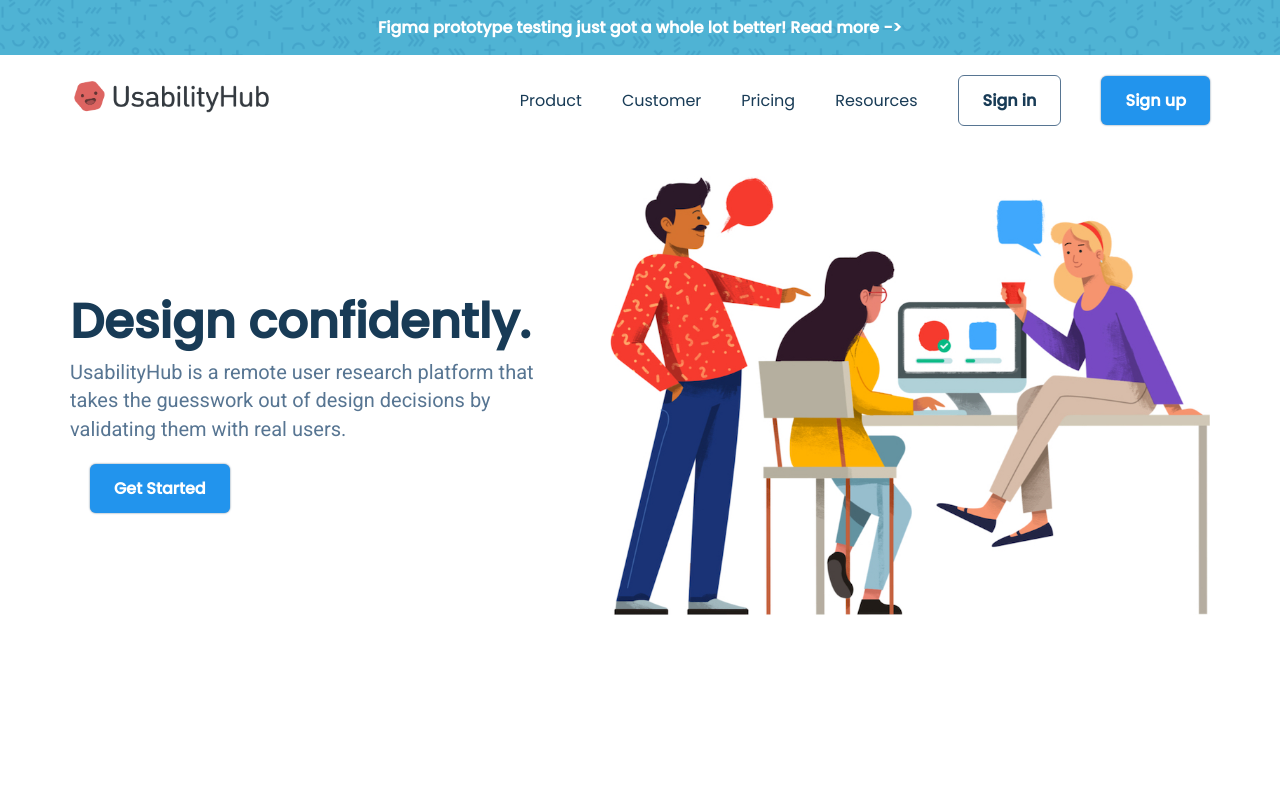
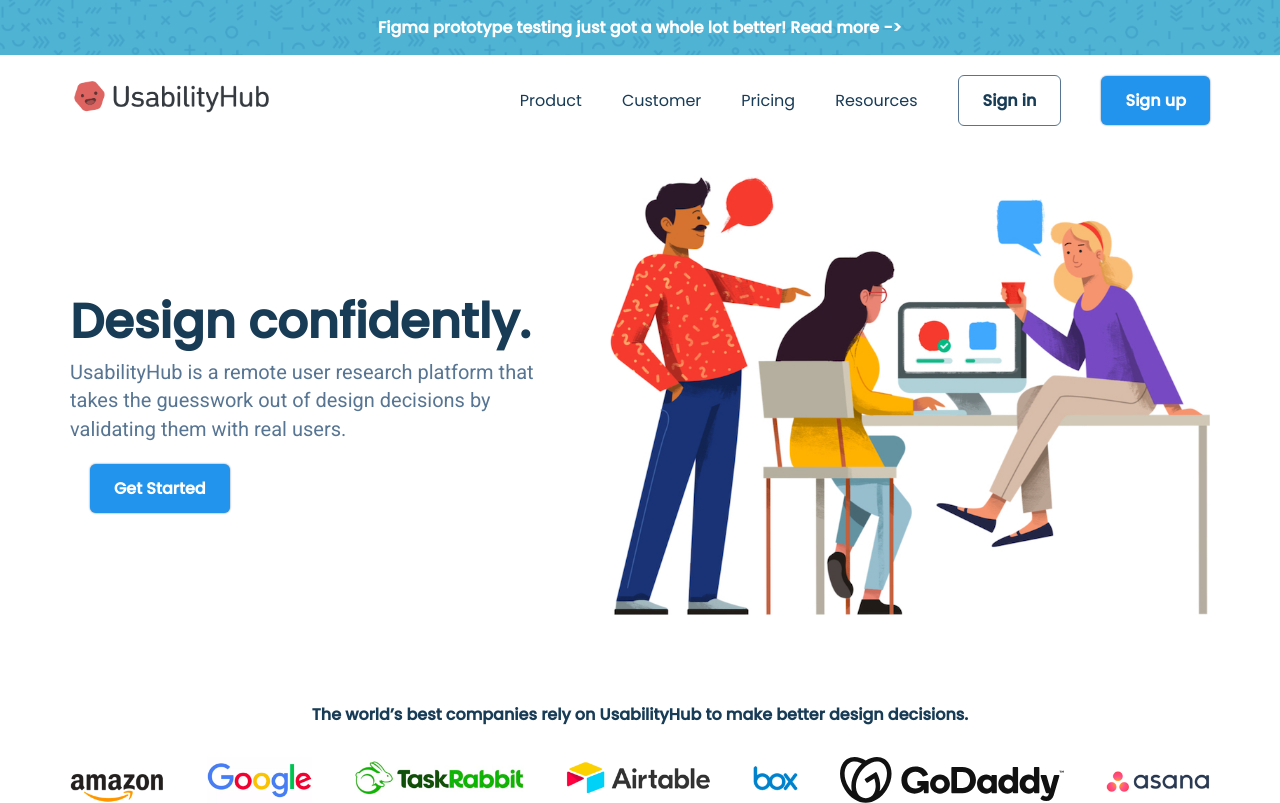
Before and after one commit to sakshi1feb/Web-Dev-Mini-Projects, a plain HTML site: page usabilityHubCloneProject/index.html in a window 1280 px wide. Drawn offline with Linux system fonts and the light colour scheme.

Commit message:
created companies section

```diff
--- a/usabilityHubCloneProject/index.html
+++ b/usabilityHubCloneProject/index.html
@@ -37,6 +37,7 @@
         </div>
     </nav>
     <!-- nav bar ends -->
+
     <!-- headere section starts  -->
     <header>
         <div class="container header-section flex">
@@ -51,10 +52,31 @@
         </div>
     </header>
     <!-- header section ends  -->
+
+    <!-- companies section starts here -->
     <div class="companies-section">
+        <div class="container">
+            <div class="small-bold-text companies-header">
+                The world’s best companies rely on UsabilityHub to make better design decisions.
+            </div>
+            <div class="logos flex">
+                <img src="assets/asset 3.png" alt="" class="logo">
+                <img src="assets/asset 4.png" alt="" class="logo">
+                <img src="assets/asset 5.png" alt="" class="logo">
+                <img src="assets/asset 6.png" alt="" class="logo">
+                <img src="assets/asset 7.png" alt="" class="logo">
+                <img src="assets/asset 8.svg" alt="" class="logo">
+                <img src="assets/asset 9.png" alt="" class="logo">
+            </div>
+        </div>
+    </div>
+    <!-- companies section ends here -->
+
+    <!-- feature section starts here -->
+    <div class="feature-section">
 
     </div>
-    <div class="feature-section"></div>
+    <!-- feature section ends here -->
     <div class="big-feature-section"></div>
     <div class="big-feature-section"></div>
     <div class="big-feature-section"></div>
--- a/usabilityHubCloneProject/styles.css
+++ b/usabilityHubCloneProject/styles.css
@@ -145,3 +145,17 @@ header{
     margin:20px;
 }
 /*header section ends here*/
+
+/* companies section starts */
+.companies-header{
+    margin-block: 30px;
+    color:var(--primary-text-color) ;
+}
+.logos{
+    justify-content: space-between;
+    flex-wrap: wrap;
+}
+.logo{
+    height: 46px;
+}
+/* companies section ends here */
```
